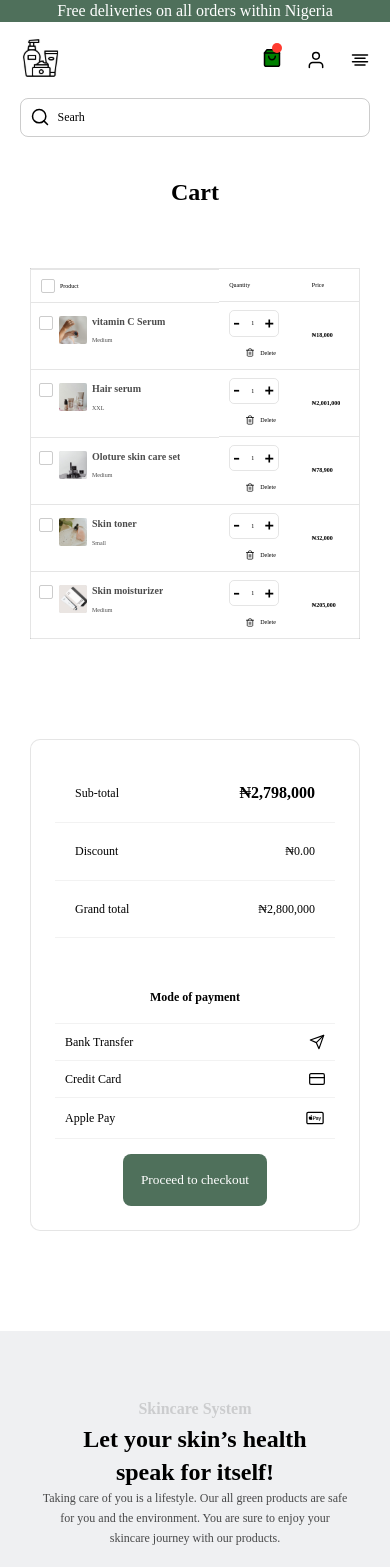
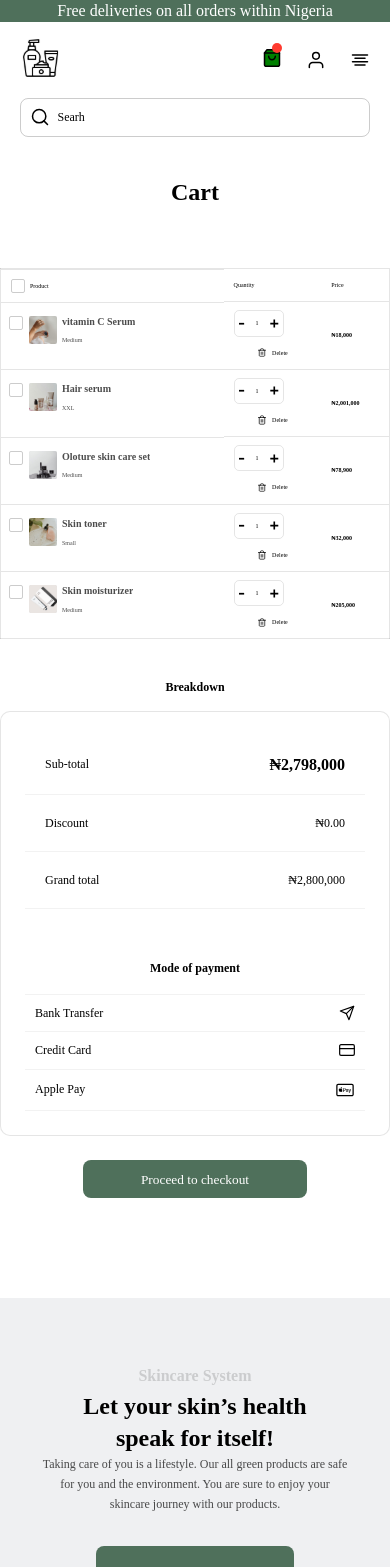
Before and after one commit to rajiss-ctrl/hng-stage-2-task, a React (Vite) app: page /cart-preview-page in a window 390 px wide. Shown: the top 1567 px of the page. Built offline with nearby package versions, Linux system fonts and the light colour scheme.

Commit message:
preview adjust

```diff
--- a/src/pages/CartPreviewPage.css
+++ b/src/pages/CartPreviewPage.css
@@ -382,6 +382,9 @@ td.td-flex .title-size span {
   line-height: 16.2px;
 }
 
+.for-mobile,.btn-mobile{
+  display: none;
+}
 /* Responsive CSS */
 
 @media (max-width: 1024px) {
@@ -460,7 +463,35 @@ td.td-flex .title-size span {
 @media screen and (max-width: 600px){
   .cartpreview-wrap{
     flex-direction: column;
-    padding:0 30px 100px 30px;
+    padding:0 0 100px 0;
+}
+.btn{
+  display: none;
+}
+.btn-mobile{
+  display: block;
+  padding: 10px 58px 10px 58px;
+  border-radius: 8px;
+  outline: none;
+  border: none;
+  background: rgba(79, 112, 91, 1);
+  margin-top: 24px;
+}
+.btn-mobile button{
+  outline:none ;
+  border: none;
+  color: #FFFFFF;
+  background: transparent;
+
+}
+.for-mobile{
+  display: block;
+  text-align: center;
+  font-family: Satoshi;
+  font-size: 12px;
+  font-weight: 700;
+  line-height: 16.2px;
+  margin-bottom: -45px;
 }
 .product{
     width: 100%;
--- a/src/pages/CartPreviewPage.jsx
+++ b/src/pages/CartPreviewPage.jsx
@@ -138,6 +138,7 @@ const CartPreviewPage = () => {
             </tbody>
           </table>
         </div>
+            <h4 className='for-mobile'>Breakdown</h4>
         <div className="cost">
           <div className="calculation">
             <div className="subtotal">
@@ -182,6 +183,9 @@ const CartPreviewPage = () => {
             <button onClick={handleCheckout}>Proceed to checkout</button>
           </div>
         </div>
+          <div className="btn-mobile">
+            <button onClick={handleCheckout}>Proceed to checkout</button>
+          </div>
       </div>
       <Footer />
     </section>
```
